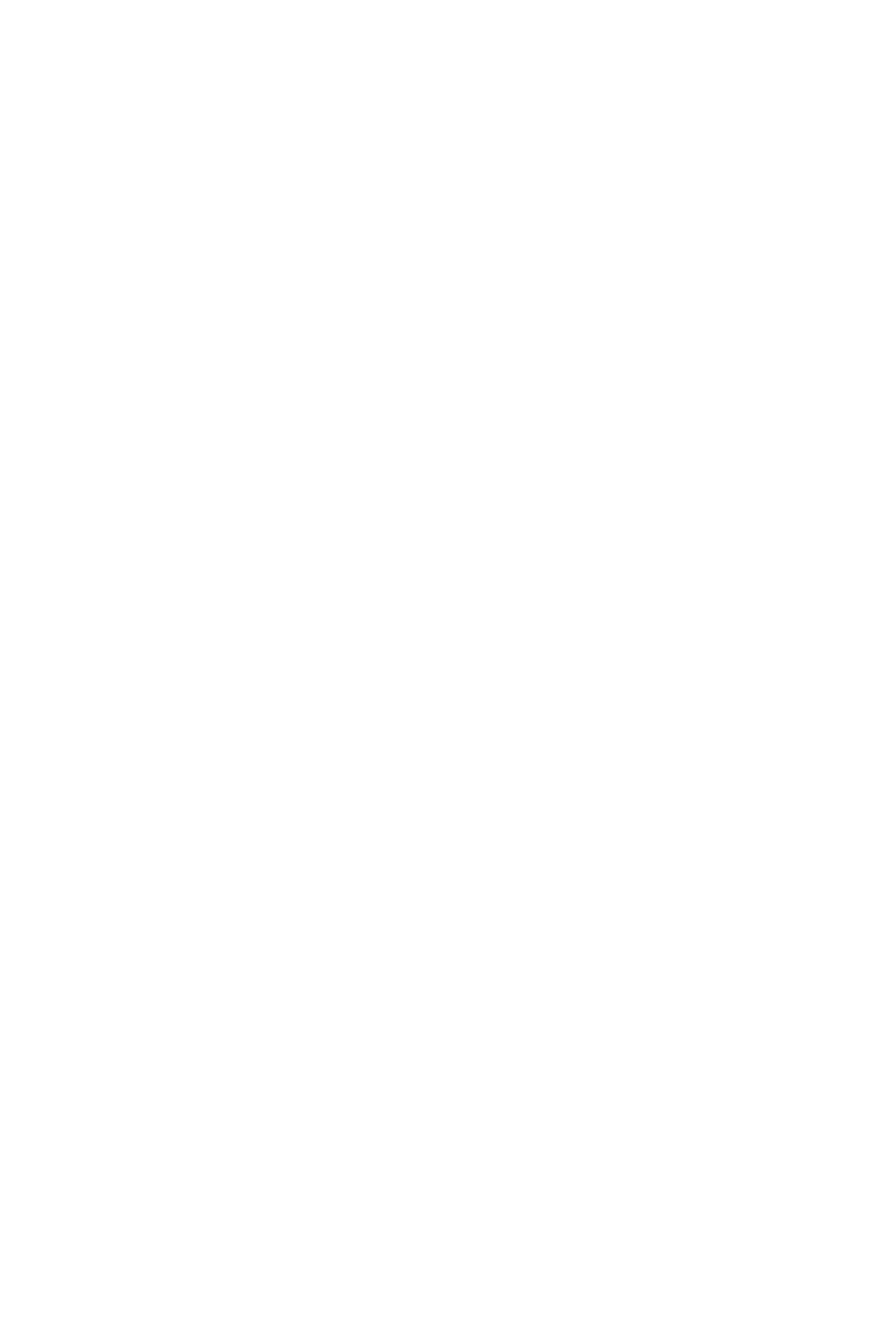
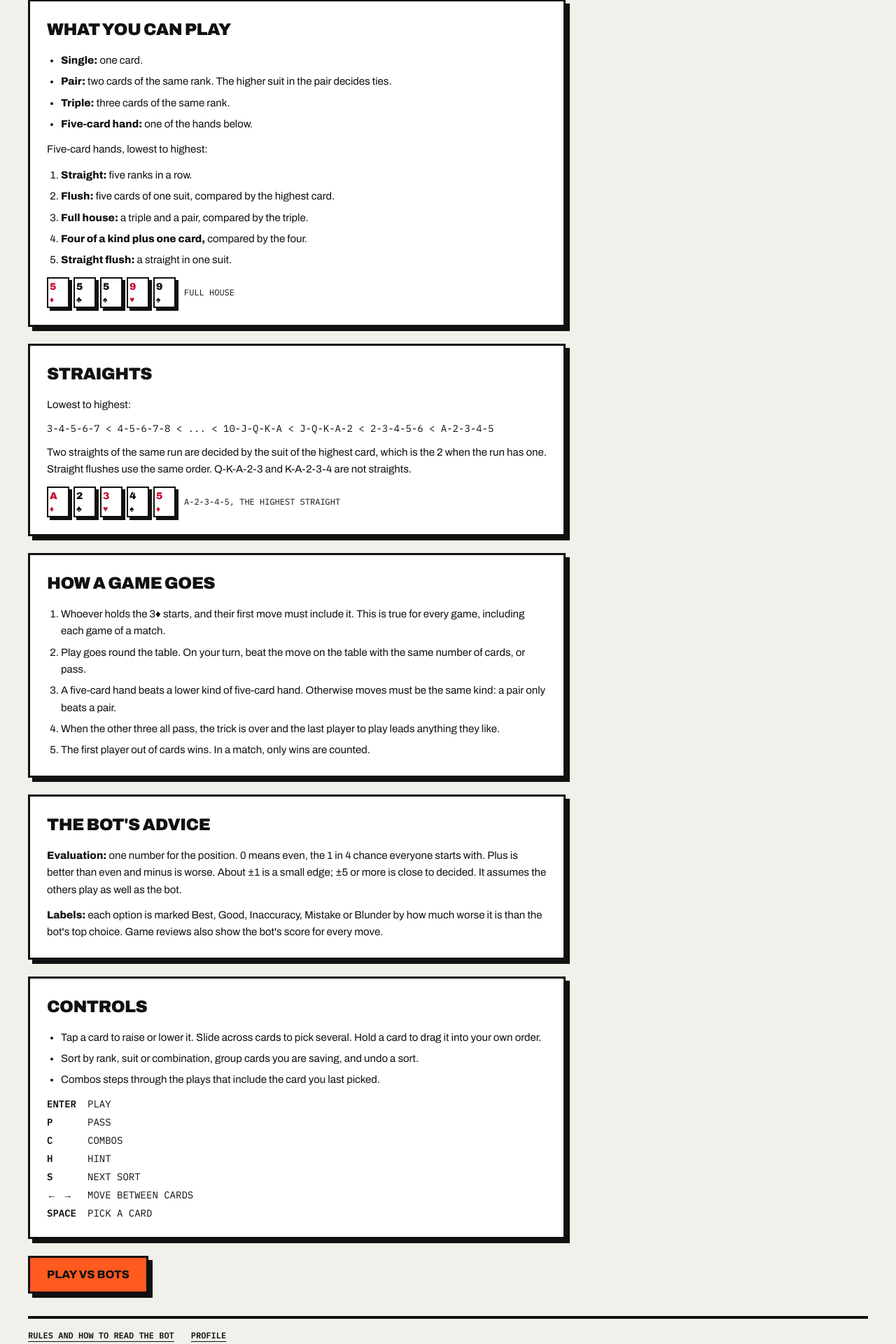
Before and after one commit to JonathanZheng/big2-app, a Next.js app in the folder web/: page /rules in a window 1280 px wide. Before the commit this address had no page. Shown: the part 637-2557 px from the top of the page at 70% size. Before the commit the page ends 956 px from the top, so only its background shows below. Built offline with nearby package versions, Linux system fonts and the light colour scheme.

Commit message:
feat: add a rules page
Covers the aim, card and suit order, what you can play, the house
straight order, how a game goes, how to read the bot's evaluation and
labels, and the controls and keyboard shortcuts. Linked from the home
page and a new footer.

```diff
--- a/web/src/app/layout.tsx
+++ b/web/src/app/layout.tsx
@@ -1,4 +1,5 @@
 import type { Metadata } from "next";
+import Link from "next/link";
 import { Archivo, IBM_Plex_Mono } from "next/font/google";
 import { SiteHeader } from "@/components/site-header";
 import { ACCENT_BOOT_SCRIPT } from "@/lib/theme";
@@ -37,6 +38,12 @@ export default function RootLayout({ children }: LayoutProps<"/">) {
         <main className="flex-1 w-full max-w-7xl mx-auto px-4 sm:px-10 py-8">
           {children}
         </main>
+        <footer className="w-full max-w-7xl mx-auto px-4 sm:px-10 pb-8">
+          <div className="flex flex-wrap gap-x-6 gap-y-2 border-t-4 border-ink pt-4 font-mono text-xs">
+            <Link href="/rules" className="font-semibold underline underline-offset-4">RULES AND HOW TO READ THE BOT</Link>
+            <Link href="/profile" className="font-semibold underline underline-offset-4">PROFILE</Link>
+          </div>
+        </footer>
       </body>
     </html>
   );
--- a/web/src/app/page.tsx
+++ b/web/src/app/page.tsx
@@ -3,6 +3,7 @@ import { MODES } from "@/lib/modes";
 
 export default function Home() {
   return (
+    <div className="flex flex-col gap-6">
       <div className="grid gap-6 md:grid-cols-3">
         {MODES.map((mode) => (
           <Link
@@ -15,5 +16,13 @@ export default function Home() {
           </Link>
         ))}
       </div>
+      <Link
+        href="/rules"
+        className="flex flex-wrap items-center justify-between gap-3 border-3 border-ink bg-ink text-paper p-5 shadow-brutal hover:-translate-x-0.5 hover:-translate-y-0.5 transition-transform"
+      >
+        <span className="text-2xl font-black tracking-tight">NEW TO BIG 2? READ THE RULES</span>
+        <span className="font-mono text-xs">CARD ORDER, STRAIGHTS, AND HOW TO READ THE BOT</span>
+      </Link>
+    </div>
   );
 }
--- /dev/null
+++ b/web/src/app/rules/page.tsx
@@ -0,0 +1,119 @@
+import type { Metadata } from "next";
+import Link from "next/link";
+import { CardRow } from "@/components/card";
+import { parseCards } from "@/lib/engine/cards";
+
+export const metadata: Metadata = {
+  title: "Rules · Big 2",
+  description: "How to play Big 2 with the house rules this app uses, and how to read the bot's advice.",
+};
+
+function Section({ title, children }: { title: string; children: React.ReactNode }) {
+  return (
+    <section className="border-3 border-ink bg-card p-5 sm:p-6 shadow-brutal flex flex-col gap-4">
+      <h2 className="text-2xl font-black tracking-tight">{title}</h2>
+      <div className="flex flex-col gap-3 text-[15px] leading-relaxed">{children}</div>
+    </section>
+  );
+}
+
+const Example = ({ cards, label }: { cards: string; label: string }) => (
+  <div className="flex flex-wrap items-center gap-3">
+    <CardRow cards={parseCards(cards)} size="sm" />
+    <span className="font-mono text-xs">{label}</span>
+  </div>
+);
+
+export default function RulesPage() {
+  return (
+    <div className="flex flex-col gap-6 max-w-3xl">
+      <h1 className="text-5xl font-black tracking-tight leading-none">RULES</h1>
+      <p className="font-mono text-sm leading-relaxed">
+        THE HOUSE RULES THIS APP AND ITS BOT PLAY BY, AND HOW TO READ THE BOT&apos;S ADVICE.
+      </p>
+
+      <Section title="THE AIM">
+        <p>Four players get 13 cards each. Be the first to play every card in your hand.</p>
+      </Section>
+
+      <Section title="CARD ORDER">
+        <p>Ranks from lowest to highest: 3, 4, 5, 6, 7, 8, 9, 10, J, Q, K, A, 2. The 2 is the highest card.</p>
+        <p>When ranks tie, the suit decides: ♦ diamonds &lt; ♣ clubs &lt; ♥ hearts &lt; ♠ spades.</p>
+        <Example cards="3d 3s 2d 2s" label="3♦ IS THE LOWEST CARD, 2♠ THE HIGHEST" />
+      </Section>
+
+      <Section title="WHAT YOU CAN PLAY">
+        <ul className="list-disc pl-5 flex flex-col gap-1.5">
+          <li><strong>Single:</strong> one card.</li>
+          <li><strong>Pair:</strong> two cards of the same rank. The higher suit in the pair decides ties.</li>
+          <li><strong>Triple:</strong> three cards of the same rank.</li>
+          <li><strong>Five-card hand:</strong> one of the hands below.</li>
+        </ul>
+        <p>Five-card hands, lowest to highest:</p>
+        <ol className="list-decimal pl-5 flex flex-col gap-1.5">
+          <li><strong>Straight:</strong> five ranks in a row.</li>
+          <li><strong>Flush:</strong> five cards of one suit, compared by the highest card.</li>
+          <li><strong>Full house:</strong> a triple and a pair, compared by the triple.</li>
+          <li><strong>Four of a kind plus one card,</strong> compared by the four.</li>
+          <li><strong>Straight flush:</strong> a straight in one suit.</li>
+        </ol>
+        <Example cards="5d 5c 5s 9h 9s" label="FULL HOUSE" />
+      </Section>
+
+      <Section title="STRAIGHTS">
+        <p>Lowest to highest:</p>
+        <p className="font-mono text-sm">
+          3-4-5-6-7 &lt; 4-5-6-7-8 &lt; ... &lt; 10-J-Q-K-A &lt; J-Q-K-A-2 &lt; 2-3-4-5-6 &lt; A-2-3-4-5
+        </p>
+        <p>
+          Two straights of the same run are decided by the suit of the highest card, which is the 2 when the
+          run has one. Straight flushes use the same order. Q-K-A-2-3 and K-A-2-3-4 are not straights.
+        </p>
+        <Example cards="Ad 2c 3h 4s 5d" label="A-2-3-4-5, THE HIGHEST STRAIGHT" />
+      </Section>
+
+      <Section title="HOW A GAME GOES">
+        <ol className="list-decimal pl-5 flex flex-col gap-1.5">
+          <li>Whoever holds the 3♦ starts, and their first move must include it. This is true for every game, including each game of a match.</li>
+          <li>Play goes round the table. On your turn, beat the move on the table with the same number of cards, or pass.</li>
+          <li>A five-card hand beats a lower kind of five-card hand. Otherwise moves must be the same kind: a pair only beats a pair.</li>
+          <li>When the other three all pass, the trick is over and the last player to play leads anything they like.</li>
+          <li>The first player out of cards wins. In a match, only wins are counted.</li>
+        </ol>
+      </Section>
+
+      <Section title="THE BOT'S ADVICE">
+        <p>
+          <strong>Evaluation:</strong> one number for the position. 0 means even, the 1 in 4 chance everyone starts
+          with. Plus is better than even and minus is worse. About ±1 is a small edge; ±5 or more is close to
+          decided. It assumes the others play as well as the bot.
+        </p>
+        <p>
+          <strong>Labels:</strong> each option is marked Best, Good, Inaccuracy, Mistake or Blunder by how much
+          worse it is than the bot&apos;s top choice. Game reviews also show the bot&apos;s score for every move.
+        </p>
+      </Section>
+
+      <Section title="CONTROLS">
+        <ul className="list-disc pl-5 flex flex-col gap-1.5">
+          <li>Tap a card to raise or lower it. Slide across cards to pick several. Hold a card to drag it into your own order.</li>
+          <li>Sort by rank, suit or combination, group cards you are saving, and undo a sort.</li>
+          <li>Combos steps through the plays that include the card you last picked.</li>
+        </ul>
+        <div className="grid grid-cols-[auto_1fr] gap-x-4 gap-y-1.5 font-mono text-sm">
+          <span className="font-semibold">ENTER</span><span>PLAY</span>
+          <span className="font-semibold">P</span><span>PASS</span>
+          <span className="font-semibold">C</span><span>COMBOS</span>
+          <span className="font-semibold">H</span><span>HINT</span>
+          <span className="font-semibold">S</span><span>NEXT SORT</span>
+          <span className="font-semibold">← →</span><span>MOVE BETWEEN CARDS</span>
+          <span className="font-semibold">SPACE</span><span>PICK A CARD</span>
+        </div>
+      </Section>
+
+      <Link href="/play" className="self-start border-3 border-ink bg-accent px-6 py-3 font-extrabold shadow-brutal">
+        PLAY VS BOTS
+      </Link>
+    </div>
+  );
+}
```
Lines whose indentation alone changed are shown as unchanged.
